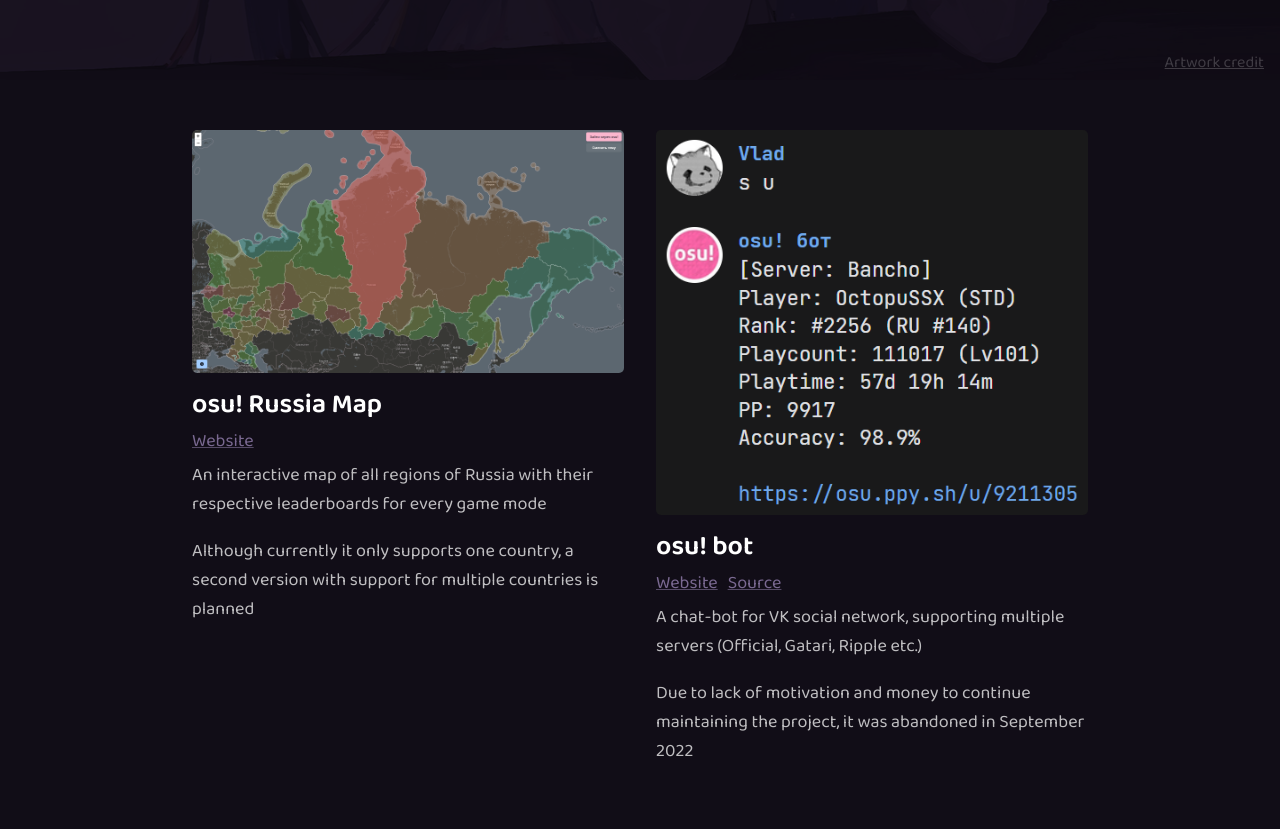
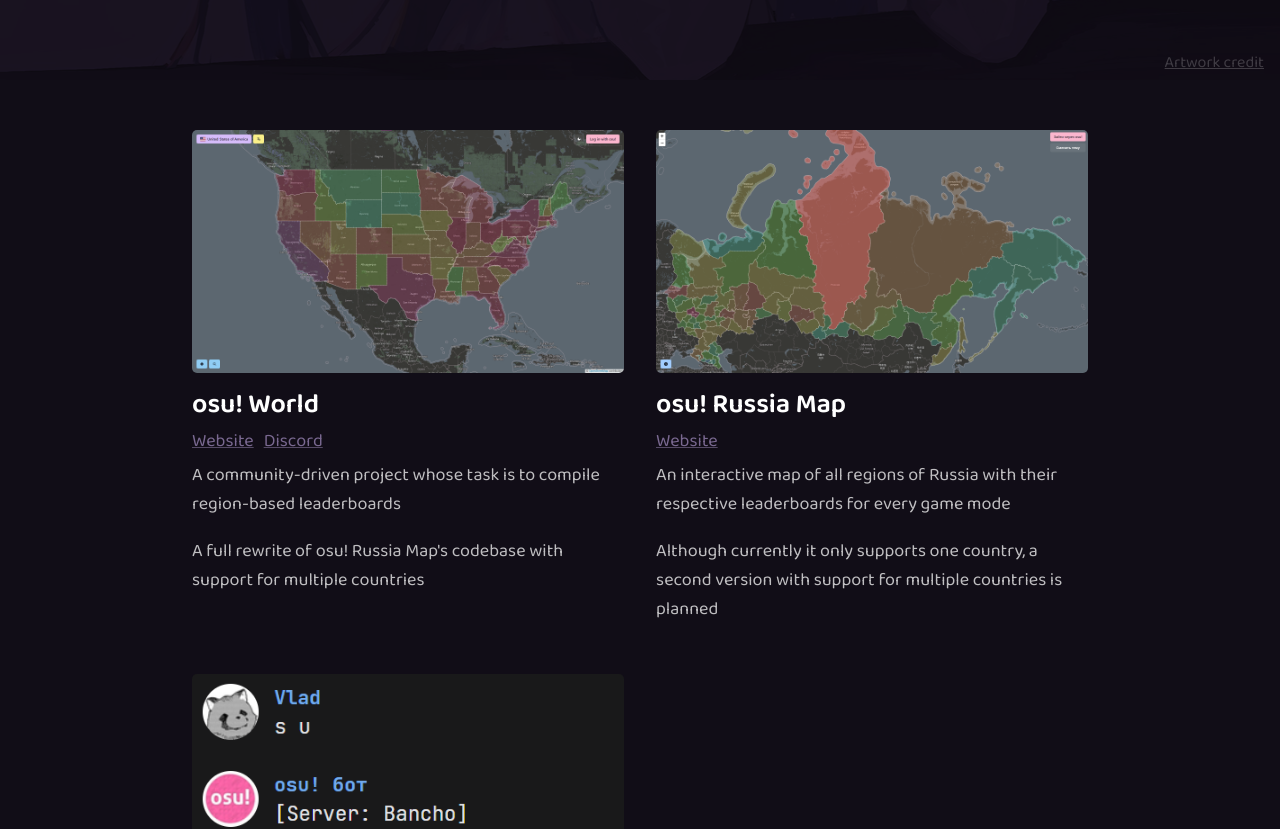
Before and after one commit to uzervlad/octo-svelte, a SvelteKit app: page /projects in a window 1280 px wide. Shown: the part 720-1549 px from the top of the page. Before the commit the page ends 1504 px from the top, so only its background shows below. Built offline with nearby package versions, Linux system fonts and the light colour scheme.

Commit message:
Add osu! World

```diff
--- a/src/routes/projects/+page.svelte
+++ b/src/routes/projects/+page.svelte
@@ -16,19 +16,20 @@
 
 <div class="projects">
   <div class="projects-grid">
-    <!-- <div class="project">
-      <img class="gray" src="/projects/osumap.png" data-title="osu! Russia Map" alt="osu! Russia Map">
+    <div class="project">
+      <img src="/projects/osuworld.png" data-title="osu! Russia Map" alt="osu! Russia Map">
       <h2>osu! World</h2>
-      <div class="links disabled">
+      <div class="links">
         <a href="https://osuworld.octo.moe/" target="_blank">Website</a>
+        <a href="https://discord.gg/S3z5zyJsgu" target="_blank">Discord</a>
       </div>
       <p>
-        An interactive map of all regions of multiple countries with their respective leaderboards for every game mode
+        A community-driven project whose task is to compile region-based leaderboards
       </p>
       <p>
-        A full rewrite of <code>osu! Russia Map</code> with support for multiple countries
+        A full rewrite of <code>osu! Russia Map</code>'s codebase with support for multiple countries
       </p>
-    </div> -->
+    </div>
 
     <div class="project">
       <img src="/projects/osumap.png" data-title="osu! Russia Map" alt="">
```
Also changed, not shown: static/projects/osuworld.png (added).
